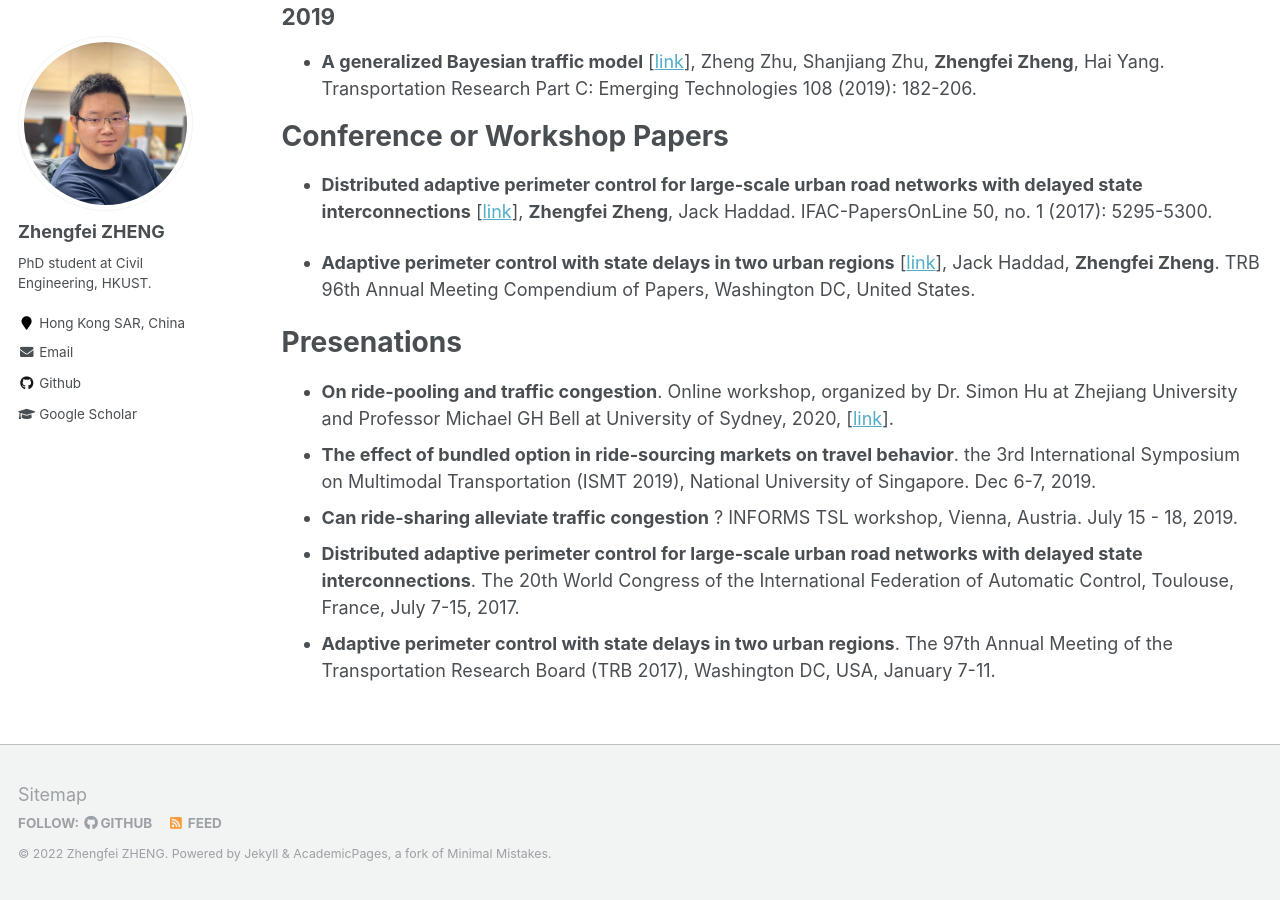
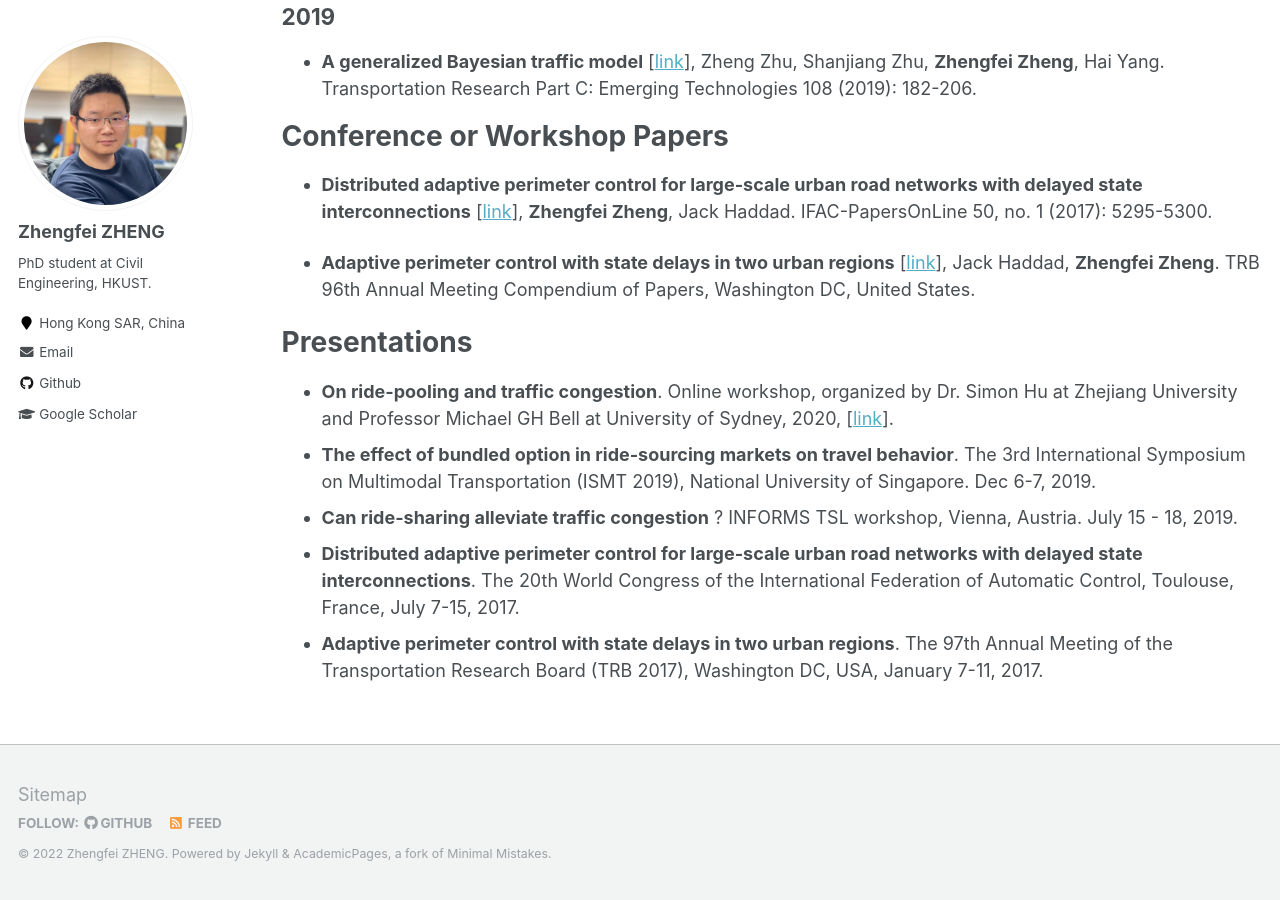
Before and after one commit to zf-z/zf-z.github.io, a Jekyll site: the page built from _pages/publications.md, in a window 1280 px wide and 900 px high, scrolled down 941 px. Built offline with Jekyll 4.4.1, drawn with Linux system fonts in a browser that asks for light colours.

Commit message:
Update publications.md

```diff
--- a/_pages/publications.md
+++ b/_pages/publications.md
@@ -12,7 +12,7 @@ You can also find my papers in [my Google Scholar](https://scholar.google.com/ci
 * **CityNet: A Multi-city Multi-modal Dataset for Smart City Applications** \[[pdf](https://arxiv.org/pdf/2106.15802.pdf)\], Xu Geng, Yilun Jin,
 **Zhengfei Zheng**, Yu Yang, etc. 35th Conference on Neural Information Processing Systems (NeurIPS), 2021.  <br>
 
-* **Data-driven analysis on matching probability, routing distance and detour distance in ride-pooling services** \[[link](https://www.sciencedirect.com/science/article/pii/S0968090X20308214)\], Jintao Ke, **Zhengfei Zheng**(Corresponding author), Hai Yang, Jieping Ye. Transportation Research Part C: Emerging Technologies 124 (2021): 102922. <br>
+* **Data-driven analysis on matching probability, routing distance and detour distance in ride-pooling services** \[[link](https://www.sciencedirect.com/science/article/pii/S0968090X20308214)\], Jintao Ke, **Zhengfei Zheng** (Corresponding author), Hai Yang, Jieping Ye. Transportation Research Part C: Emerging Technologies 124 (2021): 102922. <br>
 
 * **Predicting origin-destination ride-sourcing demand with a spatio-temporal encoder-decoder residual multi-graph convolutional network** \[[link](https://www.sciencedirect.com/science/article/pii/S0968090X20307580)\], Jintao Ke, Xiaoran Qin, Hai Yang, **Zhengfei Zheng**, Zheng Zhu, Jieping Ye. Transportation Research Part C: Emerging Technologies 122 (2021): 102858. <br>
 
@@ -33,12 +33,12 @@ You can also find my papers in [my Google Scholar](https://scholar.google.com/ci
 
 * **Adaptive perimeter control with state delays in two urban regions** \[[link](https://trid.trb.org/view/1437840)\], Jack Haddad, **Zhengfei Zheng**. TRB 96th Annual Meeting Compendium of Papers, Washington DC, United States.  <br>
 
-# Presenations
+# Presentations
 - **On ride-pooling and traffic congestion**. Online workshop, organized by Dr. Simon Hu at Zhejiang University and Professor Michael GH Bell at University of Sydney, 2020, \[[link](https://zjui.tselab.org/en/post/201211_workshop/)\].
-- **The effect of bundled option in ride-sourcing markets on travel behavior**. the 3rd International Symposium on Multimodal Transportation (ISMT 2019), National University of Singapore. Dec 6-7, 2019.
+- **The effect of bundled option in ride-sourcing markets on travel behavior**. The 3rd International Symposium on Multimodal Transportation (ISMT 2019), National University of Singapore. Dec 6-7, 2019.
 - **Can ride-sharing alleviate traffic congestion** ? INFORMS TSL workshop, Vienna, Austria. July 15 - 18, 2019.
 - **Distributed adaptive perimeter control for large-scale urban road networks with delayed state interconnections**. The 20th World Congress of the International Federation of Automatic Control, Toulouse, France, July 7-15, 2017.
-- **Adaptive perimeter control with state delays in two urban regions**. The 97th Annual Meeting of the Transportation Research Board (TRB 2017), Washington DC, USA, January 7-11.
+- **Adaptive perimeter control with state delays in two urban regions**. The 97th Annual Meeting of the Transportation Research Board (TRB 2017), Washington DC, USA, January 7-11, 2017.
 
 <!-- # Working papers
 -	**Zhengfei Zheng**, Jun Wang, Wei Liu, Hai Yang. Competition in complementary transport services: integrating bike sharing service with existing public transit systems. <br>
```
